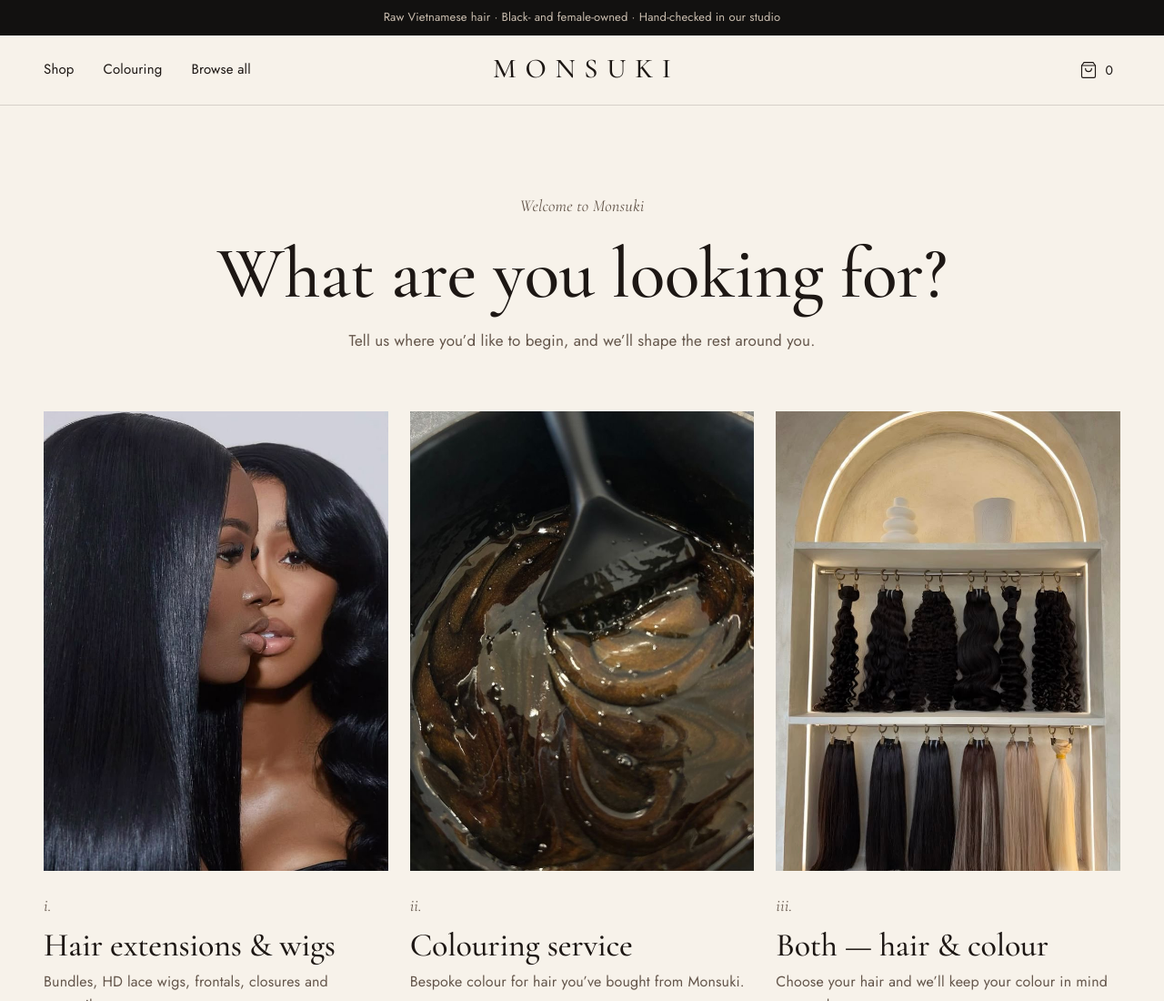
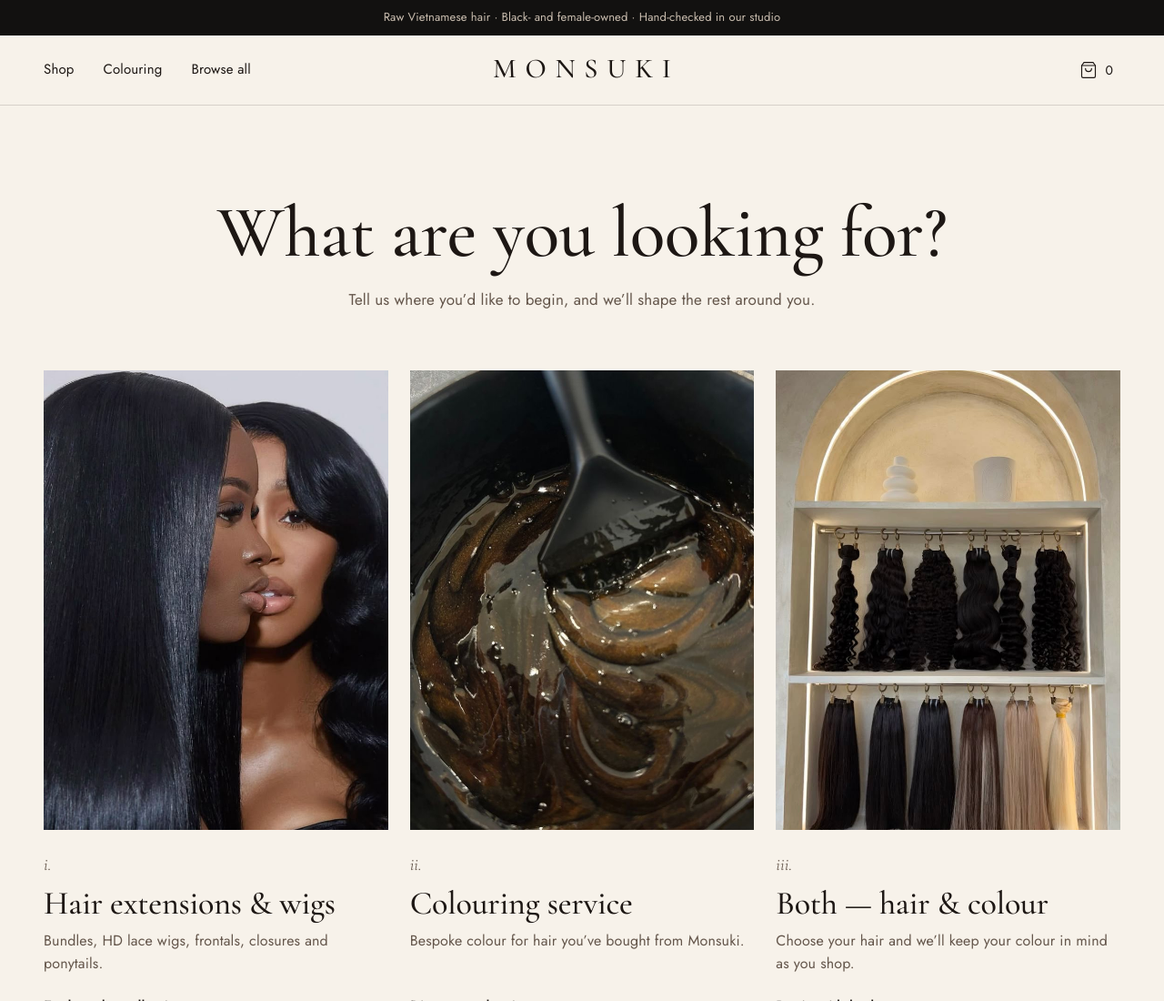
Before and after one commit to codingbarbie222/monsuki, a plain HTML site: page index.html in a window 1280 px wide. Shown: the top 1100 px of the page at 91% size. Drawn offline with nearby package versions, Linux system fonts and the light colour scheme.

Commit message:
Remove welcome message from index.html

```diff
--- a/index.html
+++ b/index.html
@@ -18,7 +18,6 @@
   <!-- Section: intent picker (SHOPIFY: sections/intent-picker.liquid, 3 blocks) -->
   <main id="main" class="container welcome">
     <div class="welcome__head" data-reveal>
-      <p class="eyebrow">Welcome to Monsuki</p>
       <h1>What are you looking for?</h1>
       <p class="lede">Tell us where you’d like to begin, and we’ll shape the rest around you.</p>
     </div>
```
